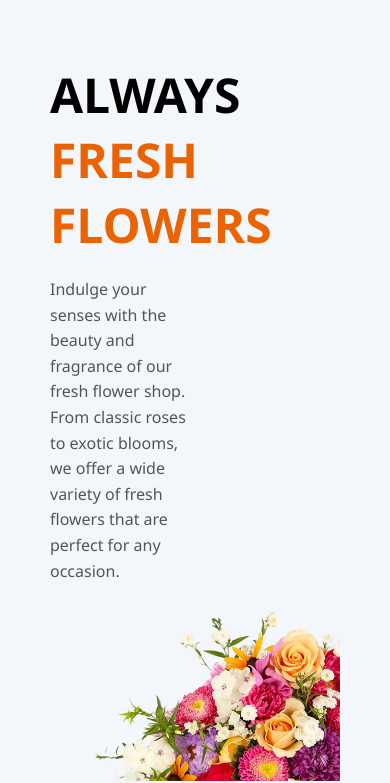
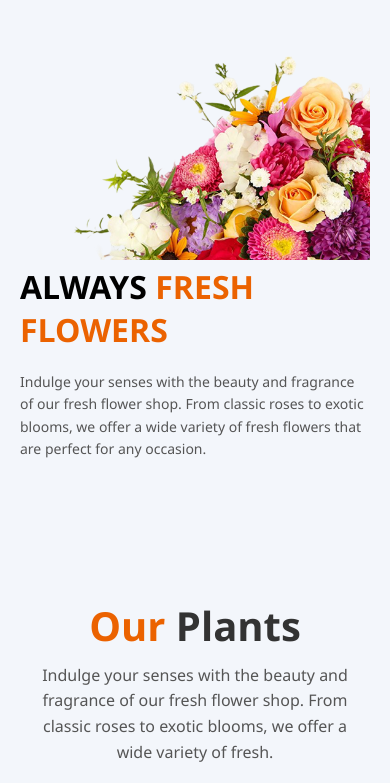
Before and after one commit to Rafsunjany-khan/Responsive-Flowers-Shop, a plain HTML site: page index.html in a window 390 px wide. Shown: the part 73-856 px from the top of the page. Drawn offline with Linux system fonts and the light colour scheme.

Commit message:
Mobile Response Banner Section

```diff
--- a/style.css
+++ b/style.css
@@ -98,6 +98,38 @@ body {
     max-width: 100%;
     height: auto;
     max-height: 400px;
+}
+
+/* Mobile Response Banner section */
+@media (max-width: 768px) {
+  .banner {
+    flex-direction: column;
+    padding: 30px 20px;
+  }
+
+  .banner-image {
+    order: -1;
+    text-align: center;
+    width: 100%;
+  }
+
+  .banner-image img {
+    max-height: 280px;
+    width: 100%;
+  }
+
+  .banner-text {
+    max-width: 100%;
+    text-align: left;
+  }
+
+  .banner-text h1 {
+    font-size: 32px;
+  }
+
+  .banner-text p {
+    font-size: 14px;
+  }
 }
 
 
```
